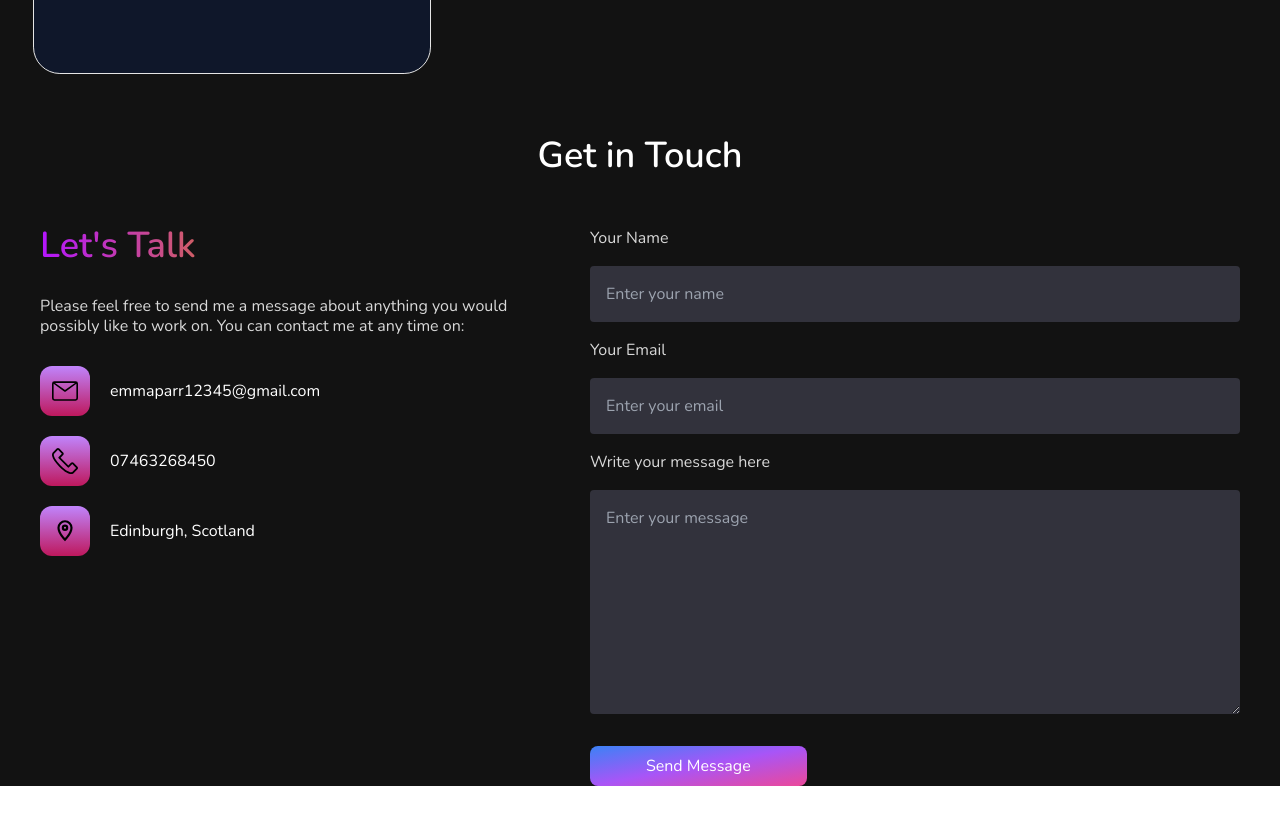
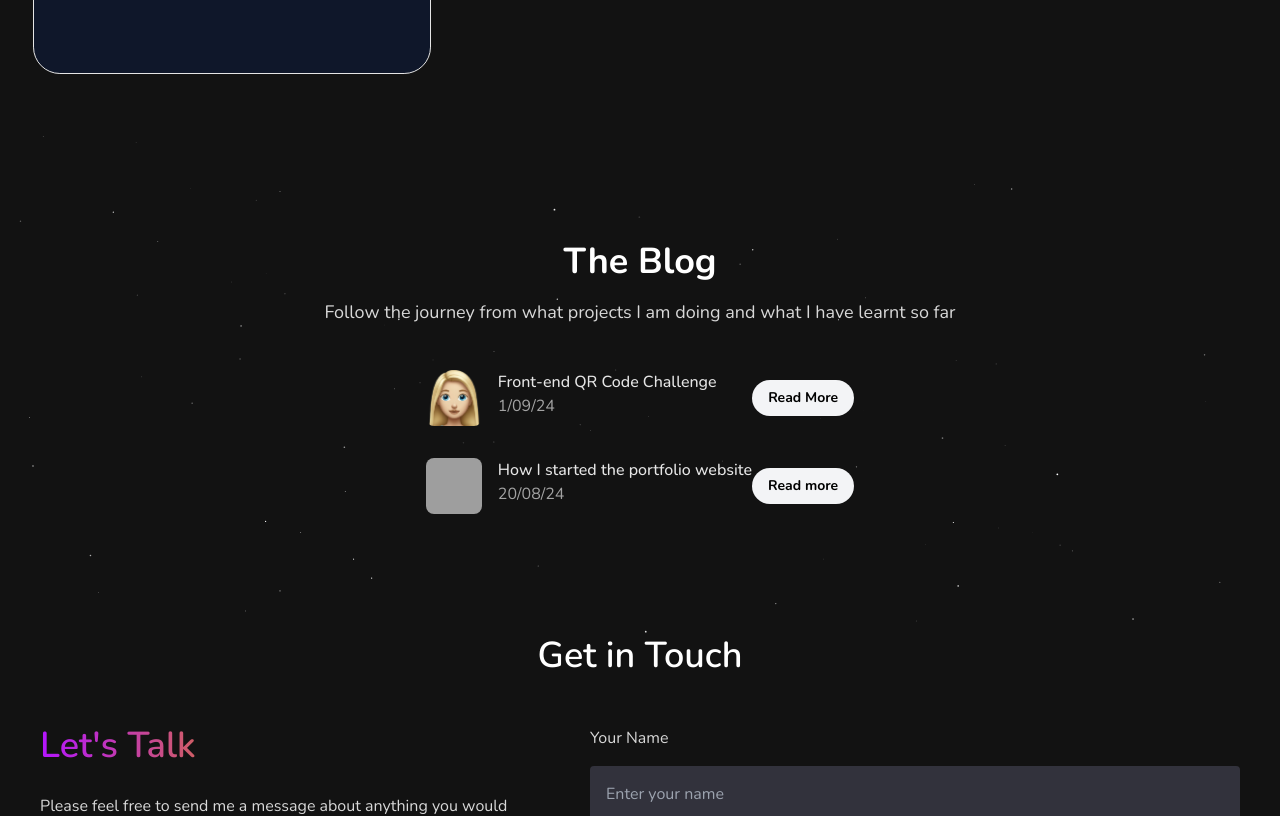
Before and after one commit to eparr1/eparr1.github.io, a Next.js app: page / in a window 1280 px wide. Shown: the part 1400-2216 px from the top of the page. Before the commit the page ends 2186 px from the top, so only its background shows below. Built offline with nearby package versions, Linux system fonts and the light colour scheme; grey boxes are pictures that could not be loaded.

Commit message:
blog section in app

```diff
--- a/package.json
+++ b/package.json
@@ -13,7 +13,7 @@
     "@tsparticles/react": "^3.0.0",
     "@tsparticles/slim": "^3.5.0",
     "clsx": "^2.1.1",
-    "framer-motion": "^11.5.2",
+    "framer-motion": "^11.5.4",
     "mini-svg-data-uri": "^1.4.4",
     "next": "14.2.6",
     "react": "^18",
--- a/src/app/Components/Header.tsx
+++ b/src/app/Components/Header.tsx
@@ -33,7 +33,7 @@ export const Header: React.FC = () => {
 
     return (
         <header>
-        <div className="flex justify-center items-center w-full h-16 z-10 pt-2 text-2xl font-bold">
+        <div className="flex justify-center items-center w-full h-16 z-20 pt-2 text-2xl font-bold">
 
             <nav className=" hidden lg:flex md:flex justify-center w-1/3 bg-[#4d4f4d22] py-2 rounded-3xl px-2">
                  <ul className="flex space-x-10 font-semibold text-lg text-slate-300">
--- a/src/app/Components/UI/expandableCard.tsx
+++ b/src/app/Components/UI/expandableCard.tsx
@@ -60,7 +60,7 @@ export function ExpandableCardDemo() {
                   duration: 0.05,
                 },
               }}
-              className="flex absolute top-2 right-2 lg:hidden items-center justify-center bg-white rounded-full h-6 w-6"
+              className="flex absolute top-2 right-2 lg:hidden items-center justify-center rounded-full h-6 w-6"
               onClick={() => setActive(null)}
             >
               <CloseIcon />
@@ -68,7 +68,7 @@ export function ExpandableCardDemo() {
             <motion.div
               layoutId={`card-${active.title}-${id}`}
               ref={ref}
-              className="w-full max-w-[500px]  h-full md:h-fit md:max-h-[90%]  flex flex-col bg-white  sm:rounded-3xl overflow-hidden"
+              className=" w-full max-w-[500px]  h-full md:h-fit md:max-h-[90%]  flex flex-col bg-white  sm:rounded-3xl overflow-hidden"
             >
               <motion.div layoutId={`image-${active.title}-${id}`}>
                 <Image
@@ -82,27 +82,28 @@ export function ExpandableCardDemo() {
               </motion.div>
 
               <div>
+
+            {/*This bit is when the card expands the text for that */}
                 <div className="flex justify-between items-start p-4">
                   <div className="">
                     <motion.h3
                       layoutId={`title-${active.title}-${id}`}
-                      className="font-bold text-neutral-200"
+                      className="font-bold text-[#131316] "
                     >
                       {active.title}
                     </motion.h3>
                     <motion.p
                       layoutId={`description-${active.description}-${id}`}
-                      className="text-neutral-400"
+                      className="text-[#262628]"
                     >
                       {active.description}
                     </motion.p>
                   </div>
-
+{/*This changes the button when it expands*/}
                   <motion.a
                     layoutId={`button-${active.title}-${id}`}
                     href={active.ctaLink}
-                    target="_blank"
-                    className="px-4 py-3 text-sm rounded-full font-bold bg-green-500 text-white"
+                    className="px-4 py-3 text-sm rounded-full font-bold bg-gradient-to-br from-blue-500 via-purple-500 to-pink-500 text-white"
                   >
                     {active.ctaText}
                   </motion.a>
@@ -125,15 +126,15 @@ export function ExpandableCardDemo() {
           </div>
         ) : null}
       </AnimatePresence>
-      <ul className="max-w-2xl mx-auto w-full gap-4">
+      <ul className="max-w-2xl mx-auto w-full gap-4 ">
         {cards.map((card, index) => (
           <motion.div
             layoutId={`card-${card.title}-${id}`}
             key={`card-${card.title}-${id}`}
             onClick={() => setActive(card)}
-            className="p-4 flex flex-col md:flex-row justify-between items-center hover:bg-neutral-50  rounded-xl cursor-pointer"
+            className="p-4 flex flex-col md:flex-row justify-between items-center hover:text-black rounded-xl cursor-pointer"
           >
-            <div className="flex gap-4 flex-col md:flex-row ">
+            <div className="flex gap-4 flex-col md:flex-row hover:text-black">
               <motion.div layoutId={`image-${card.title}-${id}`}>
                 <Image
                   width={100}
@@ -146,7 +147,7 @@ export function ExpandableCardDemo() {
               <div className="">
                 <motion.h3
                   layoutId={`title-${card.title}-${id}`}
-                  className="font-medium text-neutral-200 text-center md:text-left"
+                  className="font-medium text-neutral-200 hover:text-black text-center md:text-left"
                 >
                   {card.title}
                 </motion.h3>
@@ -160,7 +161,7 @@ export function ExpandableCardDemo() {
             </div>
             <motion.button
               layoutId={`button-${card.title}-${id}`}
-              className="px-4 py-2 text-sm rounded-full font-bold bg-gray-100 hover:bg-green-500 hover:text-white text-black mt-4 md:mt-0"
+              className="px-4 py-2 text-sm rounded-full font-bold bg-gray-100 hover:bg-gradient-to-br from-blue-500 via-purple-500 to-pink-500 hover:text-white text-black mt-4 md:mt-0"
               onClick={() => setActive(card)}
             >
               {card.ctaText}
@@ -207,34 +208,25 @@ export const CloseIcon = () => {
 
 const cards = [
   {
-    description: "Front-end QR Code Challenge",
-    title: "1/09/24",
+    description: "1/09/24",
+    title: "Front-end QR Code Challenge",
     src: "/avater.png",
     ctaText: "Read More",
     ctaLink: "/blog",
     content: () => {
       return (
         <p>
-          Lana Del Rey, an iconic American singer-songwriter, is celebrated for
-          her melancholic and cinematic music style. Born Elizabeth Woolridge
-          Grant in New York City, she has captivated audiences worldwide with
-          her haunting voice and introspective lyrics. <br /> <br /> Her songs
-          often explore themes of tragic romance, glamour, and melancholia,
-          drawing inspiration from both contemporary and vintage pop culture.
-          With a career that has seen numerous critically acclaimed albums, Lana
-          Del Rey has established herself as a unique and influential figure in
-          the music industry, earning a dedicated fan base and numerous
-          accolades.
+
         </p>
       );
     },
   },
   {
-    description: "Babbu Maan",
-    title: "Mitran Di Chhatri",
-    src: "/logo.png",
-    ctaText: "Read More",
-    ctaLink: "https://ui.aceternity.com/templates",
+    description: "20/08/24",
+    title: "How I started the portfolio website",
+    src: "/gradphoto.jpg",
+    ctaText: "Read more",
+    ctaLink: "/blog",
     content: () => {
       return (
         <p>
--- /dev/null
+++ b/src/app/Components/appBlogSection.tsx
@@ -0,0 +1,36 @@
+import { div } from "framer-motion/client"
+import { ExpandableCardDemo } from "./UI/expandableCard"
+import { Meteors } from "./UI/meteors"
+import { SparklesCore } from "./UI/sparkles"
+
+
+export const BlogSection = () => {
+    return (
+        <div className="relative w-full h-[500px] text-[#D8D8D8]">
+            {/* Background Sparkles */}
+            <div className="absolute inset-0 -z-5">
+                <SparklesCore
+                    id="sparkles-blog-section"
+                    background="transparent"
+                    minSize={0.2}
+                    maxSize={0.9}
+                    particleDensity={20}
+                    className="h-full w-full"
+                    particleColor="#FFFFFF"
+                />
+            </div>
+
+            {/* Centered Content */}
+            <div className="relative z-10 flex flex-col items-center justify-center h-full">
+                <h1 className="text-4xl font-bold text-white mb-4">The Blog</h1>
+                <p className="text-base lg:text-lg pb-3 text-[#D8D8D8]">
+                    Follow the journey from what projects I am doing and what I have learnt so far
+                </p>
+
+                <div className="mt-4">
+                    <ExpandableCardDemo />
+                </div>
+            </div>
+        </div>
+    );
+};
--- a/src/app/Components/blogpost.tsx
+++ b/src/app/Components/blogpost.tsx
@@ -13,7 +13,7 @@ export default function BlogPage() {
         </p>
       </div>
       <div>
-        <ExpandableCardDemo />
+
       </div>
 
 
--- a/src/app/blog/page.tsx
+++ b/src/app/blog/page.tsx
@@ -7,7 +7,7 @@ import { SparklesCore } from "../Components/UI/sparkles";
 export default function Blog() {
     return (
         <><>
-            <div>
+            <div className="">
                 <Header />
             </div>
         </><div className="h-[60rem] relative w-full bg-black flex flex-col justify-center overflow-hidden rounded-md">
--- a/src/app/page.tsx
+++ b/src/app/page.tsx
@@ -8,6 +8,8 @@ import { Container } from "postcss";
 import { TracingBeam } from "./Components/UI/tracing-beam";
 import Blog from "./blog/page";
 import Contact from "./Components/contact";
+import { ExpandableCardDemo } from "./Components/UI/expandableCard";
+import { BlogSection } from "./Components/appBlogSection";
 
 export default function Home() {
   return (
@@ -25,21 +27,15 @@ export default function Home() {
           <TracingBeam className="w-full">
               <Header/>
 
+          {/*Hero Section*/}
+          <div><Hero /></div>
 
+          {/*About me*/}
+          <About />
 
+          <BlogSection />
 
-{/*Hero Section*/}
-<div className=" "><Hero /></div>
-
-
-
-
-
-{/*About me*/}
-<About />
-
-
-<Contact />
+          <Contact />
 
         </TracingBeam>
         </div>
--- a/tailwind.config.ts
+++ b/tailwind.config.ts
@@ -48,4 +48,6 @@ function addVariablesForColors({ addBase, theme }: any) {
   });
 }
 
+
+
 export default config;
```
Also changed, not shown: 1 other file (tests, documents, lock files or other folders).
